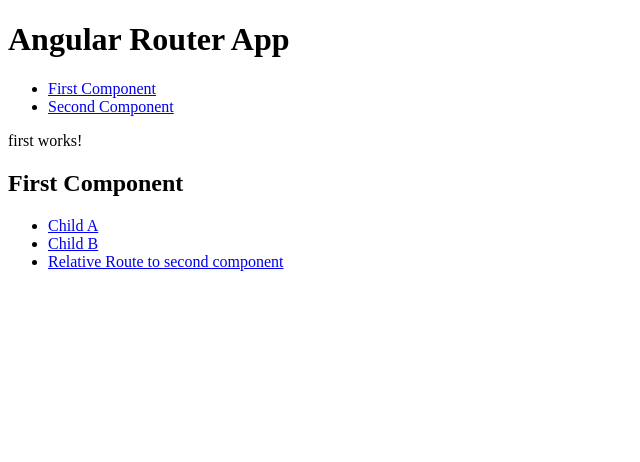
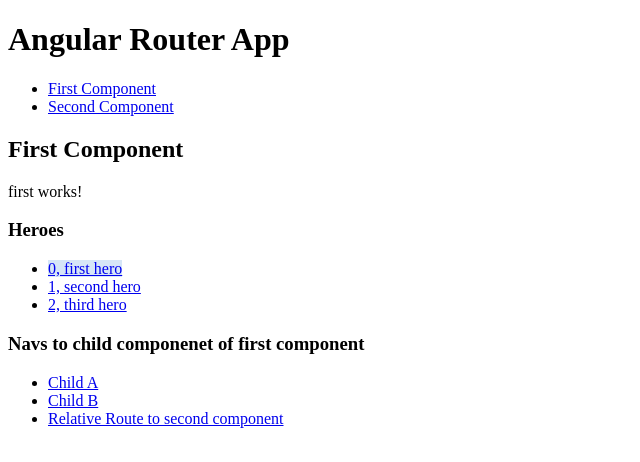
Before and after one commit to ezekieltech/angular-projects, an Angular app in the folder routing-app/: page /first-component in a window 1280 px wide. Shown: the top 462 px of the page, without its empty margins (0-640 px from the left). Built offline with nearby package versions, Linux system fonts and the light colour scheme.

Commit message:
Feature: Accessing 'id' and passing it to another component

```diff
--- a/routing-app/src/app/app-routing.module.ts
+++ b/routing-app/src/app/app-routing.module.ts
@@ -24,6 +24,7 @@
   },
   { path: 'second-component', component: SecondComponent },
   { path: '',   redirectTo: '/first-component', pathMatch: 'full' }, // redirect to `first-component`
+  { path: 'first-component/:id',  component: SecondComponent}, // redirect to `first-component`
   { path: '**', component: PAGENOTFOUNDComponent }
 ];
 
--- a/routing-app/src/app/first/first.component.css
+++ b/routing-app/src/app/first/first.component.css
@@ -0,0 +1,7 @@
+.selected a {
+  background-color: #d6e6f7;
+}
+
+.selected a:hover {
+  background-color: #bdd7f5;
+}
--- a/routing-app/src/app/first/first.component.html
+++ b/routing-app/src/app/first/first.component.html
@@ -1,9 +1,20 @@
+<h2>First Component</h2>
+
 <p>first works!</p>
 <p *ngIf="name">This variable, '{{name}}', is retrieved from a paramatized routes</p>
 
-<h2>First Component</h2>
+
+<h3>Heroes</h3>
+<ul class="heroes">
+  <li *ngFor="let hero of heroes$ | async" [class.selected]="hero.id === selectedId">
+    <a [routerLink]="['/first-component', hero.id]">
+      <span class="badge">{{ hero.id }}, </span>{{ hero.name }} hero
+    </a>
+  </li>
+</ul>
 
 <nav>
+  <h3>Navs to child componenet of first component</h3>
   <ul>
     <li><a routerLink="child-a">Child A</a></li>
     <li><a routerLink="child-b">Child B</a></li>
--- a/routing-app/src/app/first/first.component.ts
+++ b/routing-app/src/app/first/first.component.ts
@@ -1,6 +1,8 @@
 import { Component, OnInit } from '@angular/core';
 
 import { Router, ActivatedRoute, ParamMap } from '@angular/router';
+import { Observable, of } from 'rxjs';
+import { switchMap } from 'rxjs/operators';
 
 @Component({
   selector: 'app-first',
@@ -10,6 +12,16 @@
 export class FirstComponent implements OnInit {
 
   name: string = '';
+
+  HEROES = of([
+    {'id': 0, 'name': 'first'},
+    {'id': 1, 'name': 'second'},
+    {'id': 2, 'name': 'third'}
+  ])
+
+  heroes$: Observable<any[]>;
+  selectedId = 1;
+  heroes = this.HEROES;
 
   constructor(
     private route: ActivatedRoute,
@@ -22,6 +34,14 @@
     this.route.queryParams.subscribe(params => {
       this.name = params['name'];
     });
+
+    this.heroes$ = this.route.paramMap.pipe(
+      switchMap(params => {
+        this.selectedId = Number(params.get('id'));
+        console.log(this.selectedId)
+        return this.HEROES;
+      })
+    )
   }
 
 }
--- a/routing-app/src/app/second/second.component.html
+++ b/routing-app/src/app/second/second.component.html
@@ -6,3 +6,17 @@
     <li><a (click)="goToFirst()">Click Here: Relative Route to first component</a></li>
   </ul>
 </nav>
+
+<div *ngIf='hero'>
+  <h3>Hero</h3>
+  <ul>
+    <li>
+      <a  routerLink="/first-component" (click)='gotoItems(hero)'>
+        The hero id from first component is {{heroId}}:
+        Harcoded hero for practice purpose is ({{hero.id}}, {{hero.name}})
+      </a>
+    </li>
+  </ul>
+</div>
+
+<button (click)="goBack()">go back</button>
--- a/routing-app/src/app/second/second.component.ts
+++ b/routing-app/src/app/second/second.component.ts
@@ -1,6 +1,8 @@
 import { Component, OnInit } from '@angular/core';
 
 import { Router, ActivatedRoute, ParamMap } from '@angular/router';
+import { Location } from '@angular/common'
+import { Observable, of } from 'rxjs';
 
 @Component({
   selector: 'app-second',
@@ -9,9 +11,23 @@
 })
 export class SecondComponent implements OnInit {
 
-  constructor(private router: Router, private route: ActivatedRoute ) { }
+  hero$: Observable<{}>;
+  hero: any = {'id': 2, name:'deault in second component'};
+  heroId: number;
+
+  HEROES = of([
+    {'id': 0, 'name': 'first'},
+    {'id': 1, 'name': 'second'},
+    {'id': 2, 'name': 'third'}
+  ])
+
+  constructor(private router: Router, private route: ActivatedRoute , private location: Location) { }
 
   ngOnInit(): void {
+    this.heroId = +this.route.snapshot.paramMap.get('id');
+    this.hero$ = of({'id': 1, 'name': 'first'}); // hard coded, this will likely be returned from a server by a service
+    this.hero$.subscribe(val => this.hero=val);
+    console.log(this.hero);
   }
 
   goToFirst() {
@@ -19,4 +35,16 @@
     this.router.navigate(['first-component'], { relativeTo: this.route.parent });
   }
 
+  goBack(): void {
+    this.location.back();
+  }
+
+  gotoItems(hero: any) {
+    const heroId = hero ? hero.id : null;
+    // Pass along the hero id if available
+    // so that the HeroList component can select that item.
+    console.log(heroId);
+    this.router.navigate(['/first-component', { id: heroId }]);
+  }
+
 }
```
